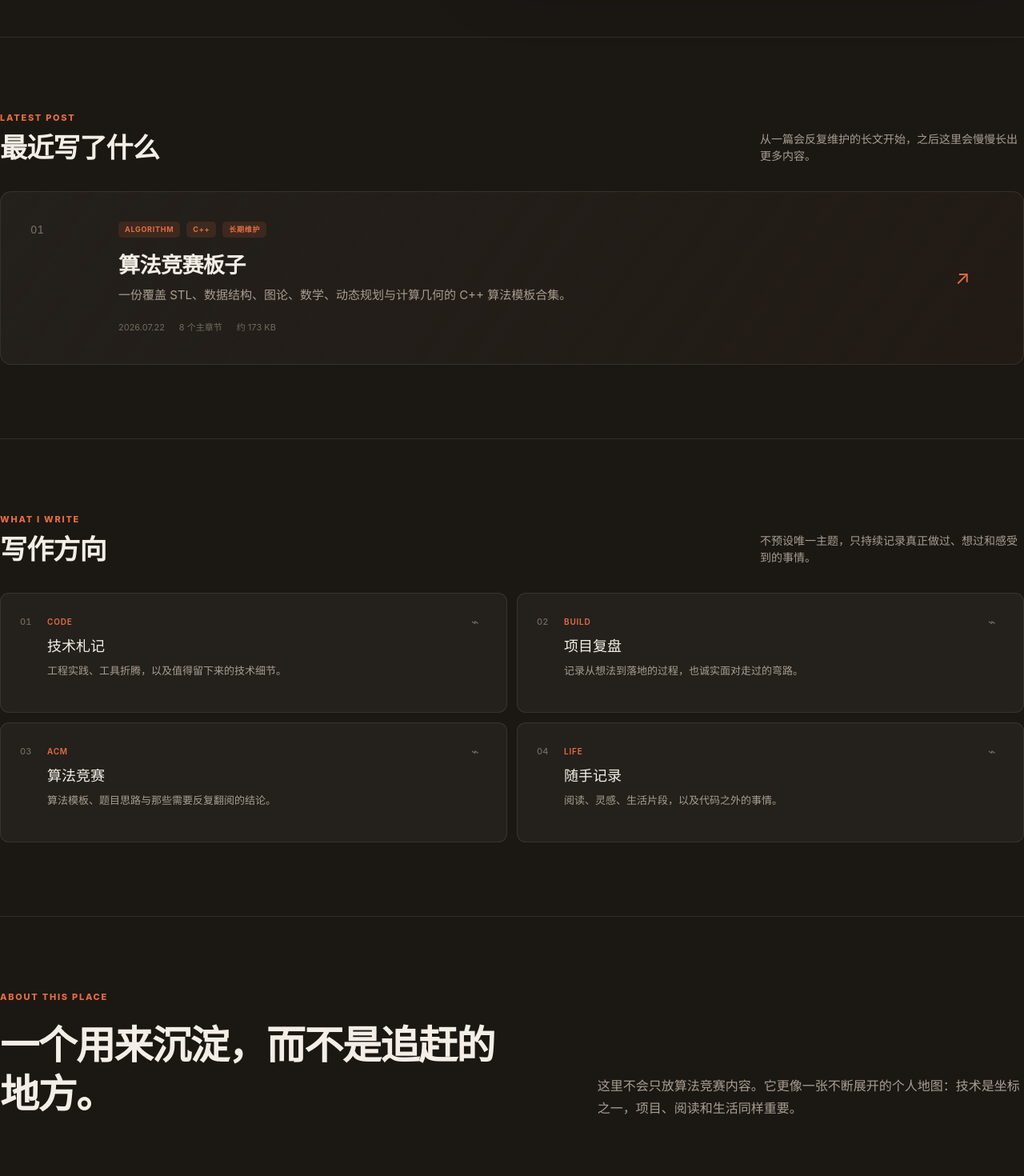
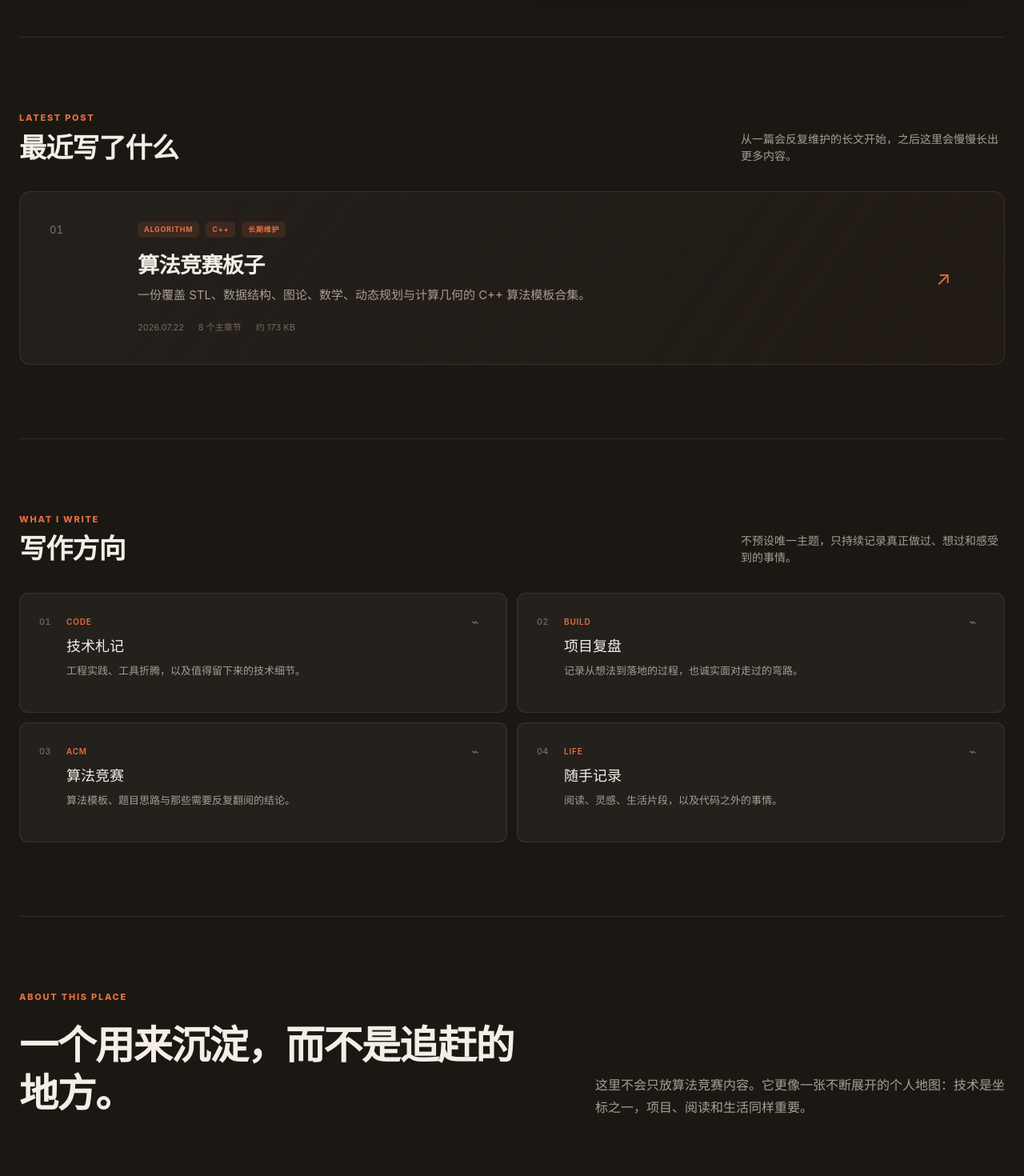
Before and after one commit to IoveCelestina/Manifold, a Next.js app: page / in a window 1280 px wide. Shown: the part 720-2190 px from the top of the page at 80% size. Built offline with nearby package versions, Linux system fonts and the light colour scheme.

Commit message:
style: restore contained layout at wider scale

```diff
--- a/app/components/ScrollReveal.tsx
+++ /dev/null
@@ -1,32 +0,0 @@
-"use client";
-
-import { useEffect } from "react";
-
-export function ScrollReveal() {
-  useEffect(() => {
-    const root = document.documentElement;
-    const elements = Array.from(document.querySelectorAll<HTMLElement>("[data-scroll-reveal]"));
-
-    root.classList.add("reveal-ready");
-
-    const observer = new IntersectionObserver(
-      (entries) => {
-        for (const entry of entries) {
-          if (!entry.isIntersecting) continue;
-          entry.target.classList.add("is-visible");
-          observer.unobserve(entry.target);
-        }
-      },
-      { threshold: 0.12, rootMargin: "0px 0px -6% 0px" },
-    );
-
-    for (const element of elements) observer.observe(element);
-
-    return () => {
-      observer.disconnect();
-      root.classList.remove("reveal-ready");
-    };
-  }, []);
-
-  return null;
-}
--- a/app/globals.css
+++ b/app/globals.css
@@ -57,7 +57,7 @@ body {
 a { color: inherit; text-decoration: none; }
 button, input { font: inherit; }
 ::selection { background: rgba(230, 110, 66, 0.35); color: var(--text); }
-.shell { width: 100%; margin: 0; padding-inline: clamp(20px, 3vw, 56px); }
+.shell { width: min(1368px, calc(100% - 48px)); margin: 0 auto; }
 
 .site-header {
   position: sticky;
@@ -175,7 +175,7 @@ button, input { font: inherit; }
 .site-footer { display: flex; justify-content: space-between; align-items: center; padding: 40px 0 55px; border-top: 1px solid var(--line); color: var(--faint); font-size: 11px; }
 
 .reading-progress { position: fixed; inset: 0 auto auto 0; z-index: 100; height: 2px; background: linear-gradient(90deg, #e65d38, #f1a050); box-shadow: 0 0 11px var(--accent); transition: width 80ms linear; }
-.docs-shell { width: 100%; margin: 0; display: grid; grid-template-columns: 280px minmax(0, 1fr) 230px; gap: clamp(32px, 3vw, 54px); padding: 44px clamp(20px, 2.5vw, 48px) 110px; }
+.docs-shell { width: min(1510px, calc(100% - 48px)); margin: 0 auto; display: grid; grid-template-columns: 280px minmax(0, 780px) 230px; justify-content: center; gap: 54px; padding: 44px 0 110px; }
 .docs-left, .docs-right { position: sticky; top: 104px; align-self: start; max-height: calc(100vh - 130px); overflow: auto; scrollbar-width: thin; scrollbar-color: var(--line-strong) transparent; }
 .docs-left { padding-right: 23px; border-right: 1px solid var(--line); }
 .docs-search { height: 46px; display: grid; grid-template-columns: 22px 1fr auto; align-items: center; gap: 7px; padding: 0 12px; margin-bottom: 27px; border: 1px solid var(--line); border-radius: 10px; background: var(--panel); color: var(--faint); }
@@ -216,21 +216,18 @@ button, input { font: inherit; }
 
 .reveal { animation: rise-in 600ms cubic-bezier(.2,.7,.2,1) both; }.reveal-delay { animation-delay: 100ms; }
 @keyframes rise-in { from { transform: translateY(12px); } to { transform: translateY(0); } }
-.reveal-ready [data-scroll-reveal] { opacity: 0; filter: blur(5px); transform: translateY(24px); transition: opacity 700ms cubic-bezier(.2,.7,.2,1), filter 700ms cubic-bezier(.2,.7,.2,1), transform 700ms cubic-bezier(.2,.7,.2,1); transition-delay: var(--reveal-delay, 0ms); will-change: opacity, filter, transform; }
-.reveal-ready [data-scroll-reveal].is-visible { opacity: 1; filter: blur(0); transform: translateY(0); }
-.writing-card:nth-child(2) { --reveal-delay: 70ms; }.writing-card:nth-child(3) { --reveal-delay: 140ms; }.writing-card:nth-child(4) { --reveal-delay: 210ms; }
-@media (prefers-reduced-motion: reduce) { html { scroll-behavior: auto; } *, *::before, *::after { animation-duration: 0.01ms !important; transition-duration: 0.01ms !important; }.reveal-ready [data-scroll-reveal] { opacity: 1; filter: none; transform: none; } }
+@media (prefers-reduced-motion: reduce) { html { scroll-behavior: auto; } *, *::before, *::after { animation-duration: 0.01ms !important; transition-duration: 0.01ms !important; } }
 
 @media (max-width: 1280px) {
-  .docs-shell { grid-template-columns: 245px minmax(0, 1fr); gap: 40px; padding-inline: 24px; }
+  .docs-shell { grid-template-columns: 245px minmax(0, 760px); gap: 40px; }
   .docs-right { display: none; }
 }
 @media (max-width: 860px) {
-  .shell { width: 100%; padding-inline: 16px; }
+  .shell { width: min(100% - 32px, 700px); }
   .header-inner { grid-template-columns: 1fr auto; }.site-header nav { display: none; }
   .hero { min-height: auto; grid-template-columns: 1fr; gap: 56px; padding-top: 70px; }.hero::before { right: -330px; }.code-window { transform: none; }
   .section-heading { display: block; }.section-heading > p { width: auto; margin-top: 10px; }.topic-grid { grid-template-columns: 1fr; }.about-section > div { grid-template-columns: 1fr; gap: 22px; }
-  .docs-shell { width: 100%; display: block; padding: 28px 16px 90px; }.docs-left { position: static; max-height: none; margin-bottom: 34px; padding: 0 0 22px; border-right: 0; border-bottom: 1px solid var(--line); }.docs-left nav { grid-template-columns: repeat(4, 1fr); }.docs-left nav a { text-align: center; }.docs-left .nav-note { display: none; }
+  .docs-shell { width: min(100% - 32px, 760px); display: block; padding-top: 28px; }.docs-left { position: static; max-height: none; margin-bottom: 34px; padding: 0 0 22px; border-right: 0; border-bottom: 1px solid var(--line); }.docs-left nav { grid-template-columns: repeat(4, 1fr); }.docs-left nav a { text-align: center; }.docs-left .nav-note { display: none; }
   .article-header h1 { font-size: 40px; }
 }
 @media (max-width: 560px) {
--- a/app/page.tsx
+++ b/app/page.tsx
@@ -1,5 +1,4 @@
 import Link from "next/link";
-import { ScrollReveal } from "./components/ScrollReveal";
 import { SiteHeader } from "./components/SiteHeader";
 import { post } from "./lib/post";
 
@@ -14,7 +13,6 @@ export default function Home() {
   return (
     <main>
       <SiteHeader />
-      <ScrollReveal />
       <section className="hero shell personal-hero">
         <div className="hero-copy reveal">
           <p className="eyebrow"><span className="status-dot" /> PERSONAL BLOG</p>
@@ -51,11 +49,11 @@ export default function Home() {
       </section>
 
       <section className="latest-section shell" id="latest">
-        <div className="section-heading" data-scroll-reveal>
+        <div className="section-heading">
           <div><p className="eyebrow">LATEST POST</p><h2>最近写了什么</h2></div>
           <p>从一篇会反复维护的长文开始，之后这里会慢慢长出更多内容。</p>
         </div>
-        <Link className="post-card" href={post.href} data-scroll-reveal>
+        <Link className="post-card" href={post.href}>
           <div className="post-number">01</div>
           <div className="post-main">
             <div className="post-tags"><span>ALGORITHM</span><span>C++</span><span>长期维护</span></div>
@@ -68,13 +66,13 @@ export default function Home() {
       </section>
 
       <section className="topics-section shell" id="writing">
-        <div className="section-heading" data-scroll-reveal>
+        <div className="section-heading">
           <div><p className="eyebrow">WHAT I WRITE</p><h2>写作方向</h2></div>
           <p>不预设唯一主题，只持续记录真正做过、想过和感受到的事情。</p>
         </div>
         <div className="topic-grid writing-grid">
           {writingTracks.map(([name, desc, label], index) => (
-            <div className="topic-card writing-card" data-scroll-reveal key={name}>
+            <div className="topic-card writing-card" key={name}>
               <span>0{index + 1}</span><div><small>{label}</small><h3>{name}</h3><p>{desc}</p></div><b>⌁</b>
             </div>
           ))}
@@ -82,8 +80,8 @@ export default function Home() {
       </section>
 
       <section className="about-section shell" id="about">
-        <p className="eyebrow" data-scroll-reveal>ABOUT THIS PLACE</p>
-        <div data-scroll-reveal>
+        <p className="eyebrow">ABOUT THIS PLACE</p>
+        <div>
           <h2>一个用来沉淀，而不是追赶的地方。</h2>
           <p>这里不会只放算法竞赛内容。它更像一张不断展开的个人地图：技术是坐标之一，项目、阅读和生活同样重要。</p>
         </div>
```
